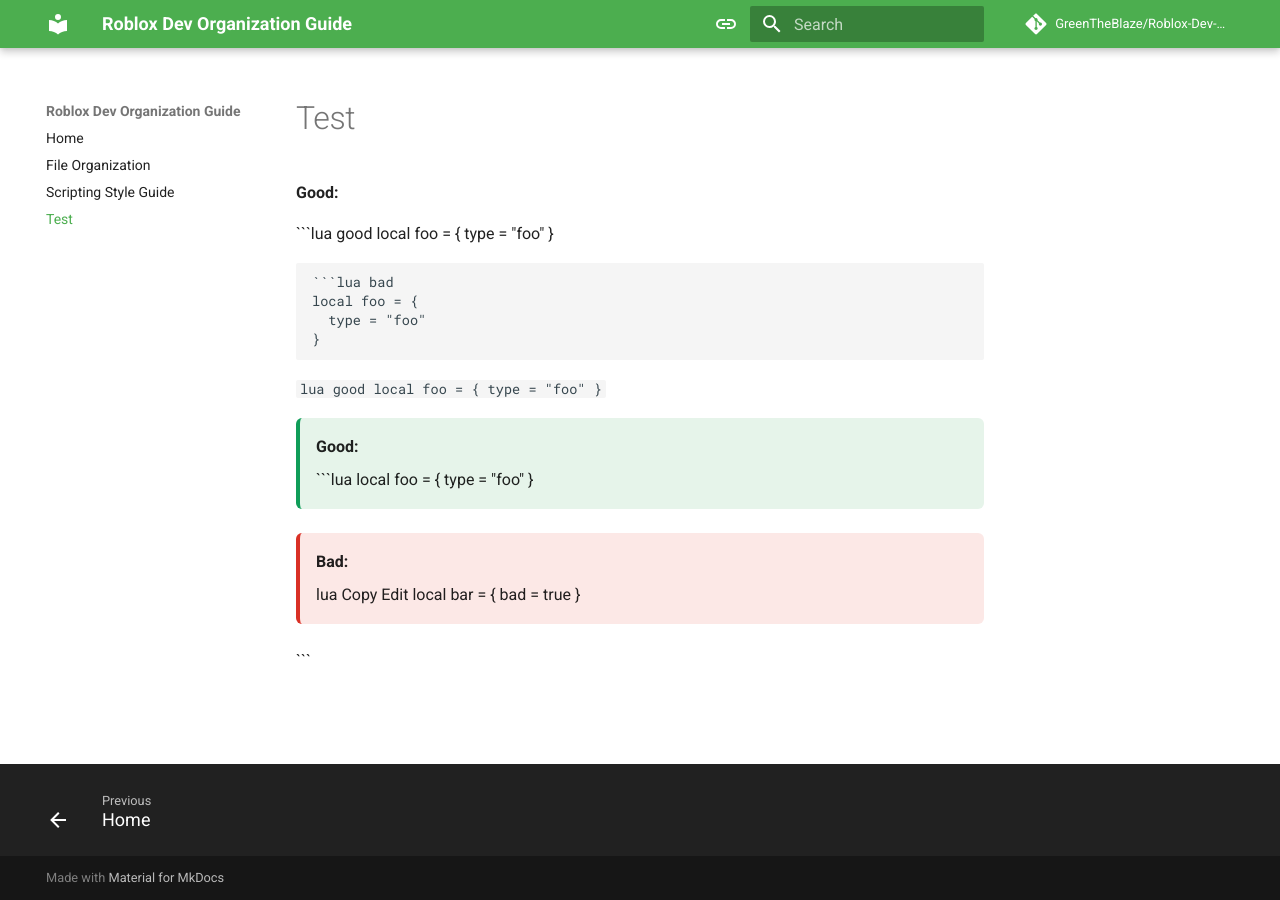
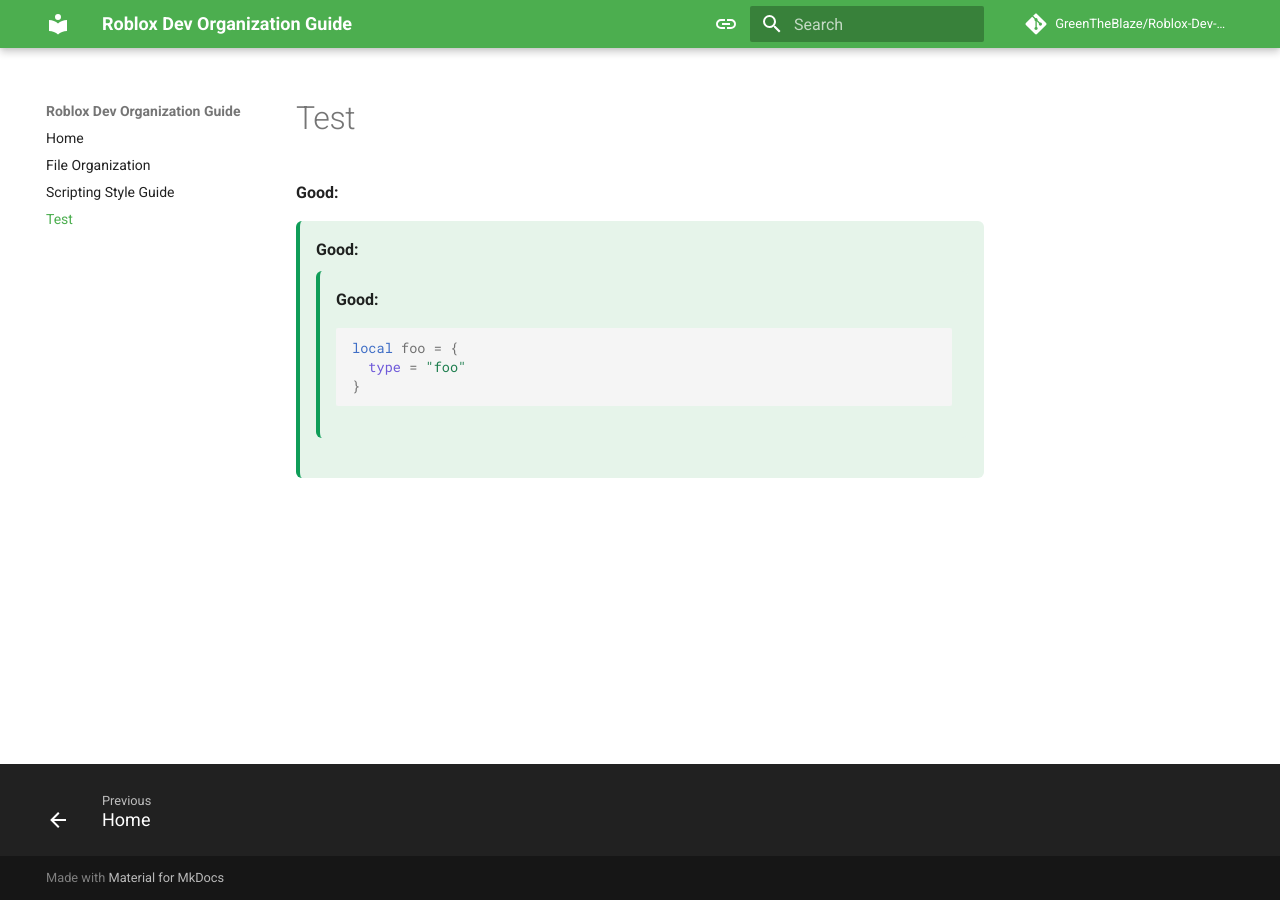
Before and after one commit to GreenTheBlaze/Roblox-Dev-Organization-Guide, an MkDocs documentation site: the page built from docs/test-code.md, in a window 1280 px wide. Built offline with MkDocs 1.6.1 and Material for MkDocs 9.7.7, drawn with Linux system fonts in a browser that asks for light colours; comment, search, counter and statistics services are not loaded.

Commit message:
Update test-code.md

````diff
--- a/docs/test-code.md
+++ b/docs/test-code.md
@@ -1,22 +1,7 @@
 **<span class="label-good">Good:</span>**
 
-```lua good
-local foo = {
-  type = "foo"
-}
-```
-
-```lua bad
-local foo = {
-  type = "foo"
-}
-```
-
-```lua good
-local foo = {
-  type = "foo"
-}
-```
+<div class="code-block good">
+<strong class="label">Good:</strong>
 
 <div class="code-block good">
 <strong class="label">Good:</strong>
@@ -25,11 +10,5 @@
 local foo = {
   type = "foo"
 }
-</div> <div class="code-block bad"> <strong class="label">Bad:</strong>
-lua
-Copy
-Edit
-local bar = {
-  bad = true
-}
-</div> ```
+```
+</div>
````
